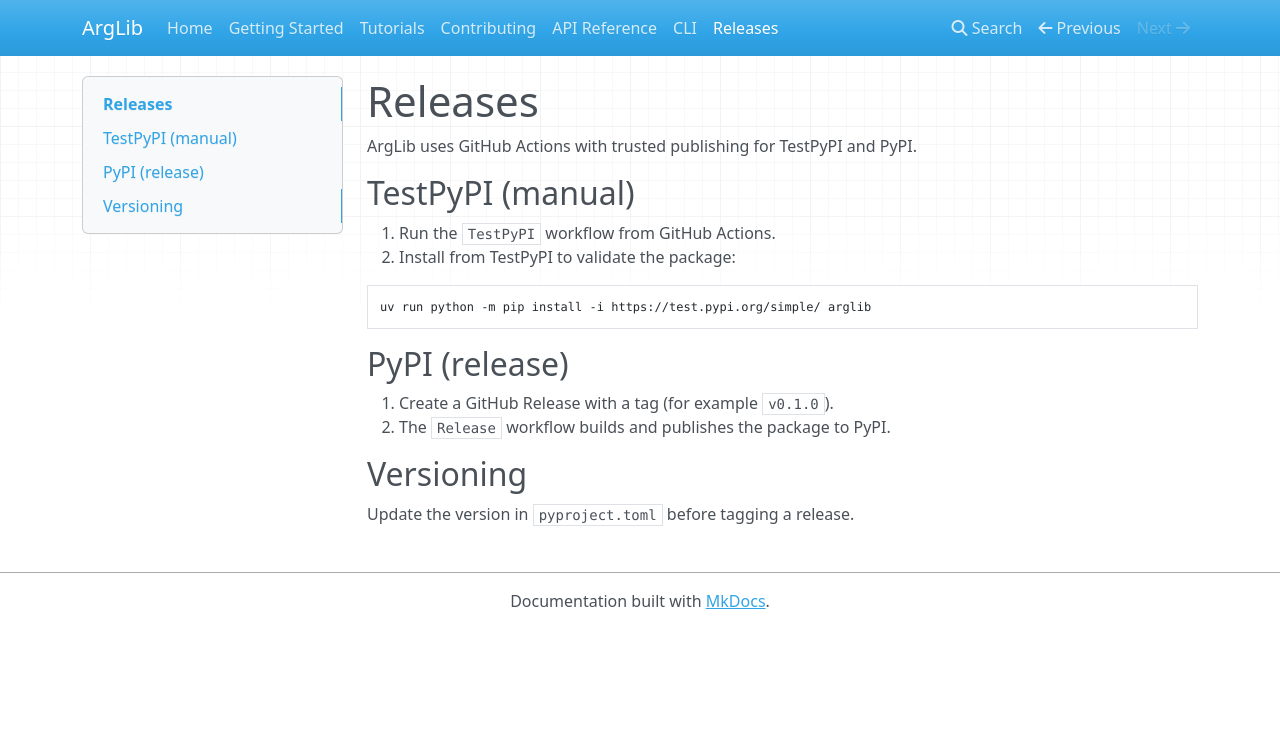
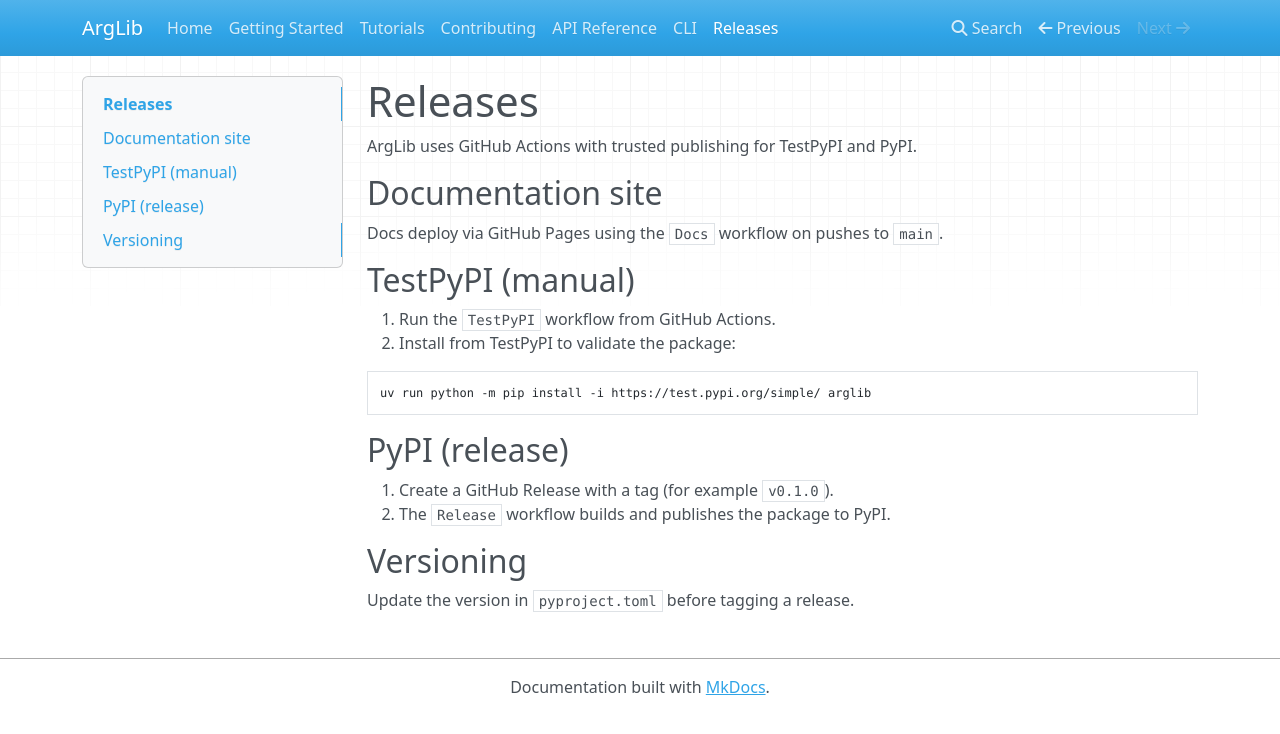
Before and after one commit to vasanthsarathy/arglib, an MkDocs documentation site: the page built from docs/release.md, in a window 1280 px wide. Shown: the top 734 px of the page. Built offline with MkDocs 1.6.1, drawn with Linux system fonts in a browser that asks for light colours; nearby versions of some CDN libraries.

Commit message:
Add docs deployment workflow

```diff
--- a/docs/release.md
+++ b/docs/release.md
@@ -1,6 +1,9 @@
 # Releases
 
 ArgLib uses GitHub Actions with trusted publishing for TestPyPI and PyPI.
+
+## Documentation site
+Docs deploy via GitHub Pages using the `Docs` workflow on pushes to `main`.
 
 ## TestPyPI (manual)
 1. Run the `TestPyPI` workflow from GitHub Actions.
```
Also changed, not shown: 1 other file.
